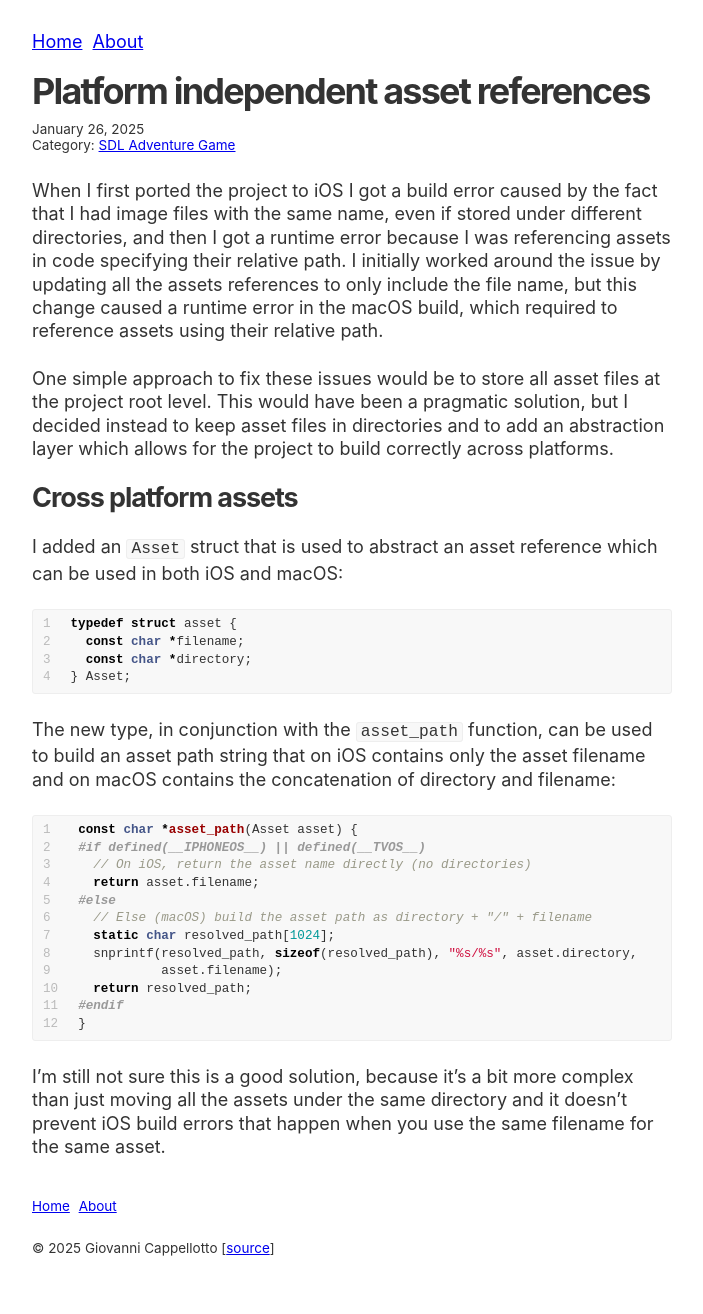
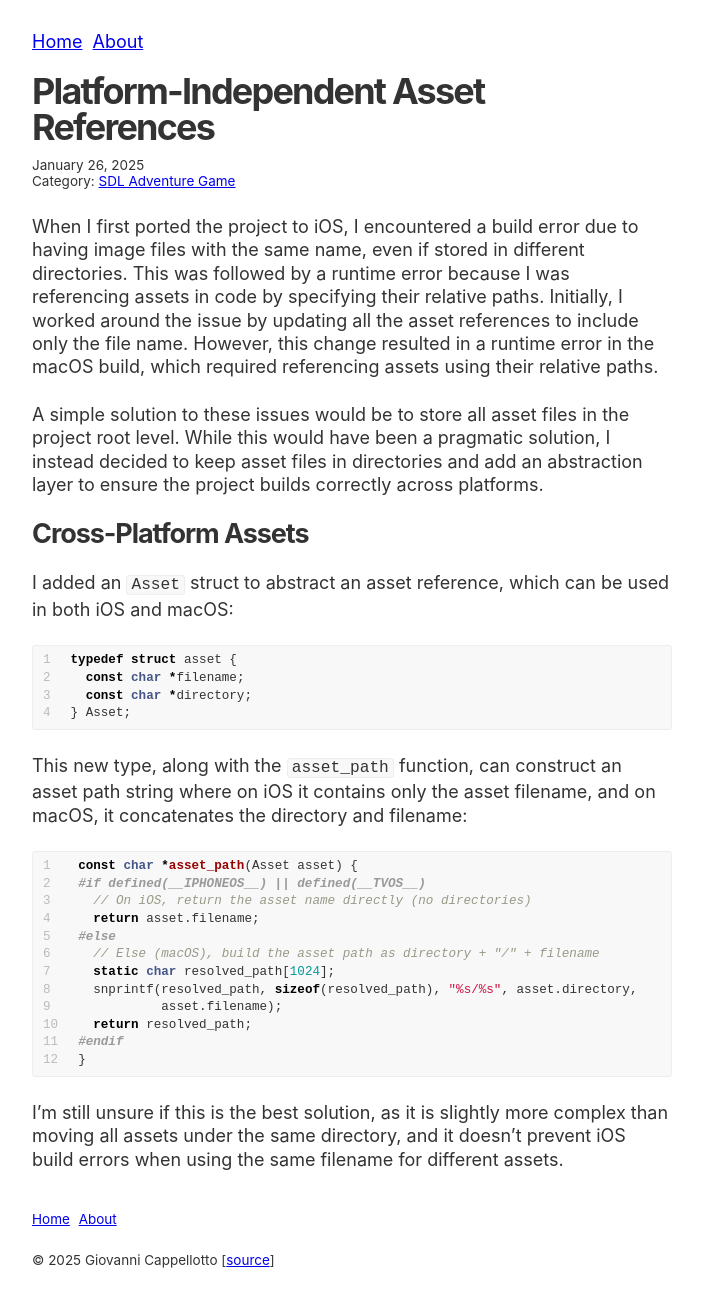
Before and after one commit to curlybracketshq/giovanni.curlybrackets.it, a Jekyll site: the page built from sdl-adventure-game/_posts/2025-01-26-platform-independent-asset-references.markdown, in a window 1280 px wide. Shown: the whole page, without its empty margins (288-991 px from the left). Built offline with Jekyll 4.4.1, drawn with Linux system fonts in a browser that asks for light colours.

Commit message:
Improve content and add link to new post

````diff
--- a/sdl-adventure-game/_posts/2025-01-23-ios-build-success.markdown
+++ b/sdl-adventure-game/_posts/2025-01-23-ios-build-success.markdown
@@ -46,11 +46,11 @@ It was not finding some header files from SDL. It turned out I needed to add the
 
 ### Asset File Names Must Be Unique
 
-For instance, I had four different `background.png` files stored in four different directories. I had to rename the files to fix the error.
+For instance, I had four different `background.png` files stored in four different directories. I had to [rename the files to fix the error]({% post_url sdl-adventure-game/2025-01-26-platform-independent-asset-references %}).
 
 ### Asset File References Don't Allow Directories
 
-I initially stored asset files in directories, but iOS requires the references not to include directories. For example, `fox/walking.png` needed to be updated to `walking.png`.
+I initially stored asset files in directories, but iOS requires the references not to include directories. For example, `fox/walking.png` needed to be updated to `walking.png`. I later [abstracted the asset files references]({% post_url sdl-adventure-game/2025-01-26-platform-independent-asset-references %}).
 
 ### Window Size
 
--- a/sdl-adventure-game/_posts/2025-01-26-platform-independent-asset-references.markdown
+++ b/sdl-adventure-game/_posts/2025-01-26-platform-independent-asset-references.markdown
@@ -1,15 +1,15 @@
 ---
-title: Platform independent asset references
+title: Platform-Independent Asset References
 layout: post
 ---
 
-When I first ported the project to iOS I got a build error caused by the fact that I had image files with the same name, even if stored under different directories, and then I got a runtime error because I was referencing assets in code specifying their relative path. I initially worked around the issue by updating all the assets references to only include the file name, but this change caused a runtime error in the macOS build, which required to reference assets using their relative path.
+When I first ported the project to iOS, I encountered a build error due to having image files with the same name, even if stored in different directories. This was followed by a runtime error because I was referencing assets in code by specifying their relative paths. Initially, I worked around the issue by updating all the asset references to include only the file name. However, this change resulted in a runtime error in the macOS build, which required referencing assets using their relative paths.
 
-One simple approach to fix these issues would be to store all asset files at the project root level. This would have been a pragmatic solution, but I decided instead to keep asset files in directories and to add an abstraction layer which allows for the project to build correctly across platforms.
+A simple solution to these issues would be to store all asset files in the project root level. While this would have been a pragmatic solution, I instead decided to keep asset files in directories and add an abstraction layer to ensure the project builds correctly across platforms.
 
-## Cross platform assets
+## Cross-Platform Assets
 
-I added an `Asset` struct that is used to abstract an asset reference which can be used in both iOS and macOS:
+I added an `Asset` struct to abstract an asset reference, which can be used in both iOS and macOS:
 
 ```c
 typedef struct asset {
@@ -18,7 +18,7 @@ typedef struct asset {
 } Asset;
 ```
 
-The new type, in conjunction with the `asset_path` function, can be used to build an asset path string that on iOS contains only the asset filename and on macOS contains the concatenation of directory and filename:
+This new type, along with the `asset_path` function, can construct an asset path string where on iOS it contains only the asset filename, and on macOS, it concatenates the directory and filename:
 
 ```c
 const char *asset_path(Asset asset) {
@@ -26,7 +26,7 @@ const char *asset_path(Asset asset) {
   // On iOS, return the asset name directly (no directories)
   return asset.filename;
 #else
-  // Else (macOS) build the asset path as directory + "/" + filename
+  // Else (macOS), build the asset path as directory + "/" + filename
   static char resolved_path[1024];
   snprintf(resolved_path, sizeof(resolved_path), "%s/%s", asset.directory,
            asset.filename);
@@ -35,4 +35,4 @@ const char *asset_path(Asset asset) {
 }
 ```
 
-I'm still not sure this is a good solution, because it's a bit more complex than just moving all the assets under the same directory and it doesn't prevent iOS build errors that happen when you use the same filename for the same asset.
+I'm still unsure if this is the best solution, as it is slightly more complex than moving all assets under the same directory, and it doesn't prevent iOS build errors when using the same filename for different assets.
````
